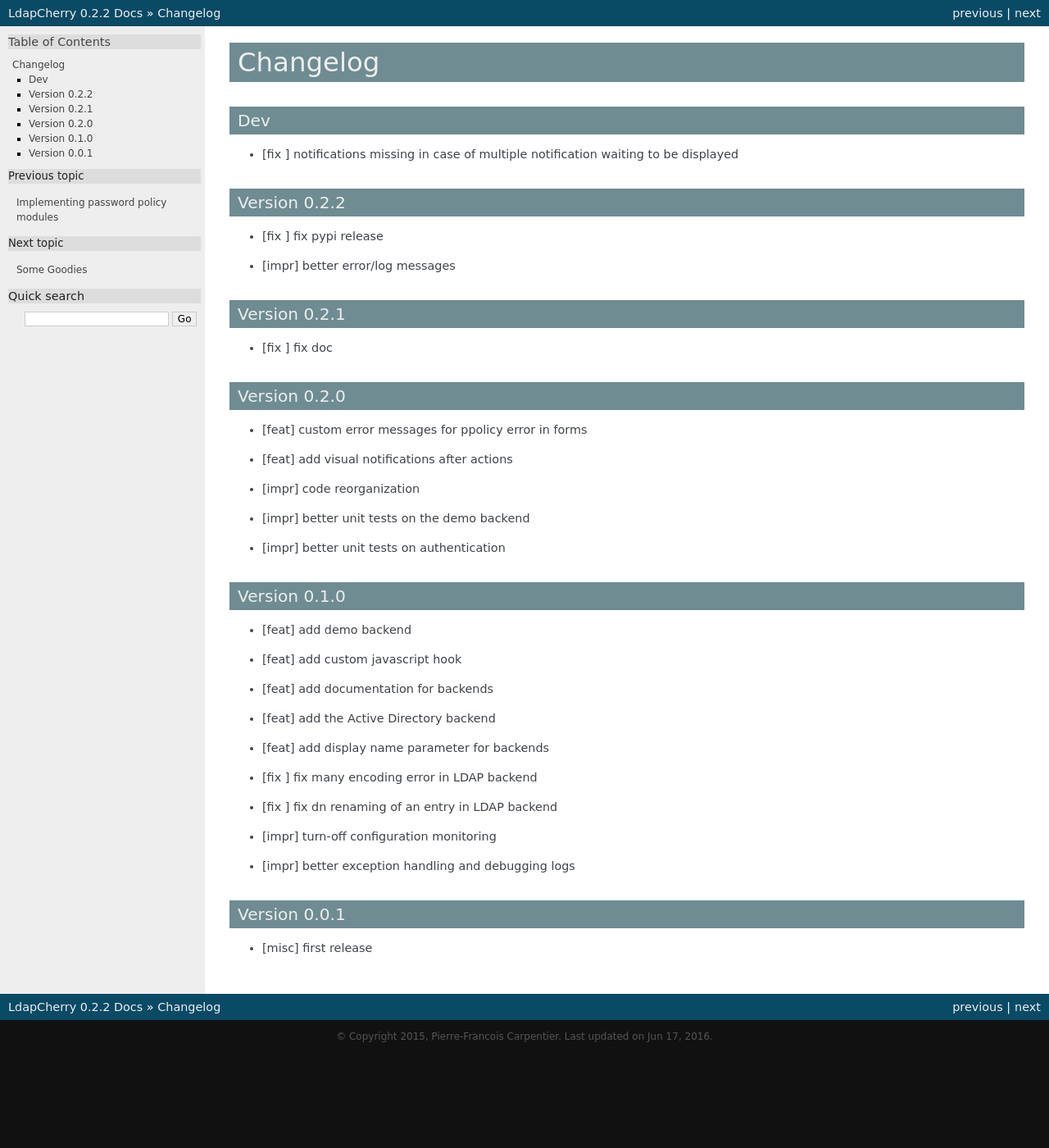
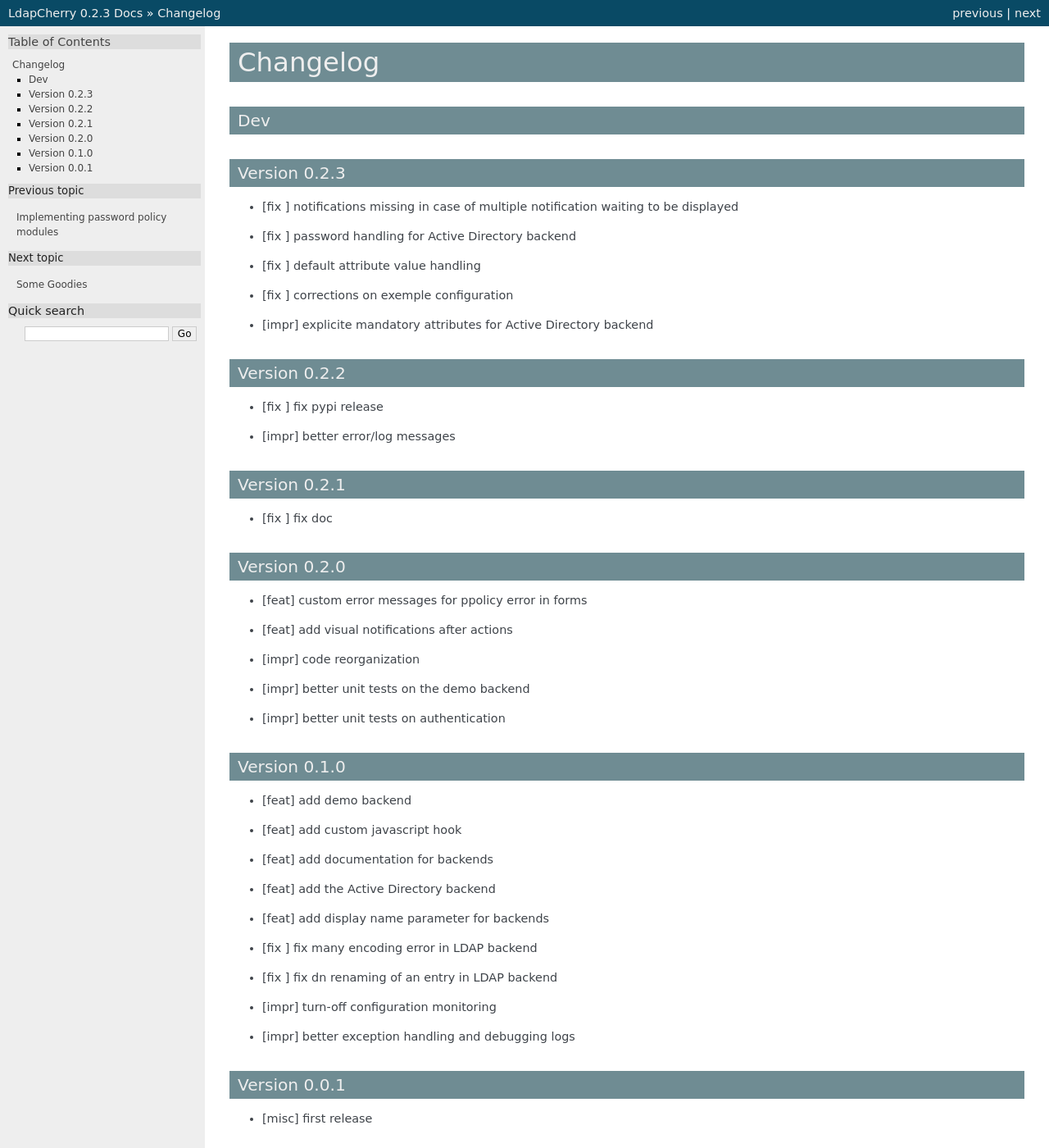
Before and after one commit to kakwa/ldapcherry, a Sphinx documentation site: the page built from docs/changelog.rst, in a window 1280 px wide and 1400 px high. Shown: the whole window at 82% size. Built offline with Sphinx 7.4.7, drawn with Linux system fonts in a browser that asks for light colours; some of the changed text lies outside the part shown.

Commit message:
prepare for new release

```diff
--- a/ChangeLog.rst
+++ b/ChangeLog.rst
@@ -1,7 +1,15 @@
 Dev
 ***
 
+
+Version 0.2.3
+*************
+
 * [fix ] notifications missing in case of multiple notification waiting to be displayed
+* [fix ] password handling for Active Directory backend
+* [fix ] default attribute value handling
+* [fix ] corrections on exemple configuration
+* [impr] explicite mandatory attributes for Active Directory backend
 
 Version 0.2.2
 *************
--- a/docs/conf.py
+++ b/docs/conf.py
@@ -64,7 +64,7 @@
 #
 # The short X.Y version.
 # The full version, including alpha/beta/rc tags.
-release = '0.2.2'
+release = '0.2.3'
 
 # The language for content autogenerated by Sphinx. Refer to documentation
 # for a list of supported languages.
--- a/setup.py
+++ b/setup.py
@@ -109,7 +109,7 @@
 setup(
     name='ldapcherry',
     zip_safe=False,
-    version='0.2.2',
+    version='0.2.3',
     author='Pierre-Francois Carpentier',
     author_email='carpentier.pf@gmail.com',
     packages=[
```
